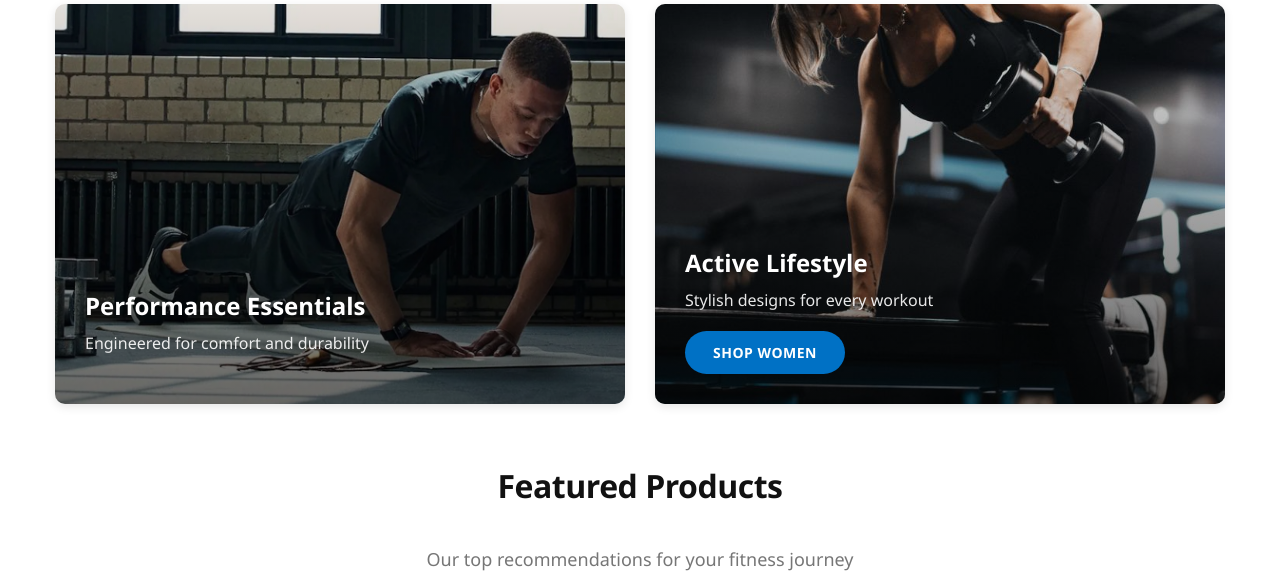
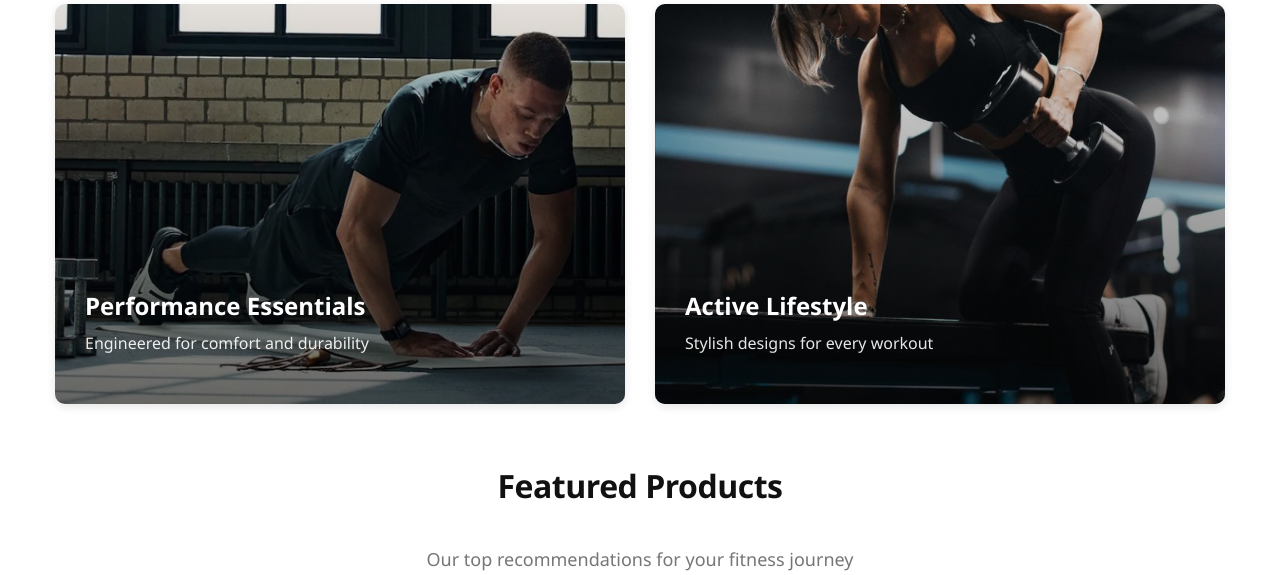
Before and after one commit to kul3l3i/HirayaFitShop, a PHP site: page /tcpdf/ in a window 1280 px wide. Shown: the part 1727-2302 px from the top of the page. Run offline with PHP 8.4, Linux system fonts and the light colour scheme.

Commit message:
usershop.php

```diff
--- a/index.php
+++ b/index.php
@@ -2745,7 +2745,7 @@ footer {
                         <div class="collection-content">
                             <h3>Active Lifestyle</h3>
                             <p>Stylish designs for every workout</p>
-                            <a href="women.php" class="btn">SHOP WOMEN</a>
+
                         </div>
                     </div>
                 </div>
```
